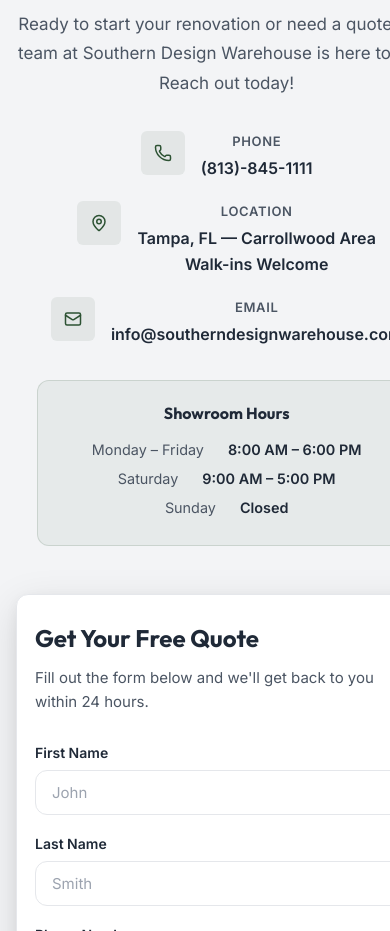
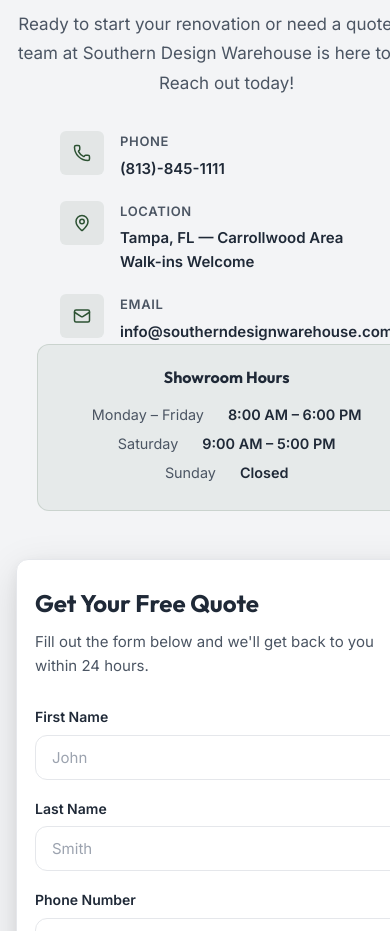
Before and after one commit to prabhashu/southern-warehouse-landing-page-1, a Next.js app: page / in a window 390 px wide. Shown: the part 10320-11251 px from the top of the page. Built offline with nearby package versions, Linux system fonts and the light colour scheme.

Commit message:
fix: perfectly balance and center iphone 15 pro contact info block layout

```diff
--- a/src/app/globals.css
+++ b/src/app/globals.css
@@ -2135,8 +2135,14 @@
   }
 
   .contact-details {
-    align-items: center;
-    width: 100%;
+    /* Keep the block left-aligned internally but center the entire block on the screen */
+    width: fit-content;
+    margin: 0 auto;
+    align-items: flex-start;
+  }
+
+  .contact-detail {
+    text-align: left;
   }
 
   /* Wrap the contact tag */
@@ -2164,11 +2170,11 @@
     gap: 1.5rem;
   }
 
-  /* Force long emails to wrap so they do not break grid boundary */
+  /* Force long emails to fit on modern screens */
   .contact-detail-value {
-    overflow-wrap: anywhere;
-    word-break: normal;
-    text-align: center;
+    word-break: break-word; /* Gentler break than anywhere/break-all */
+    font-size: 0.9375rem;
+    text-align: left;
   }
 
   /* Final CTA */
```
